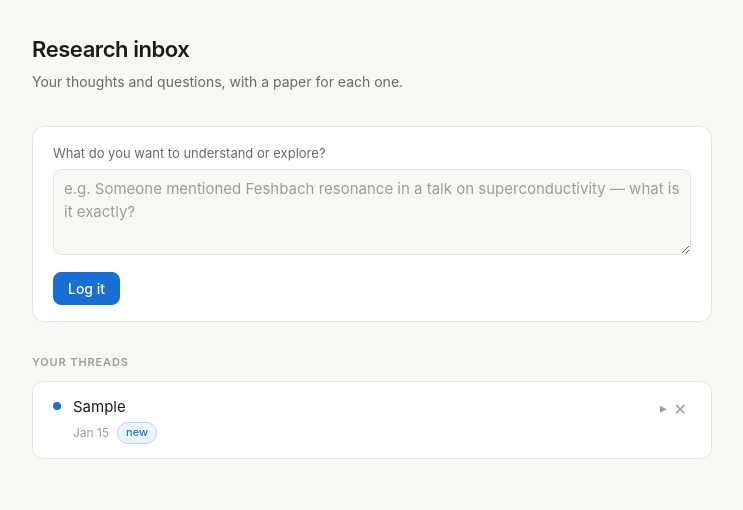
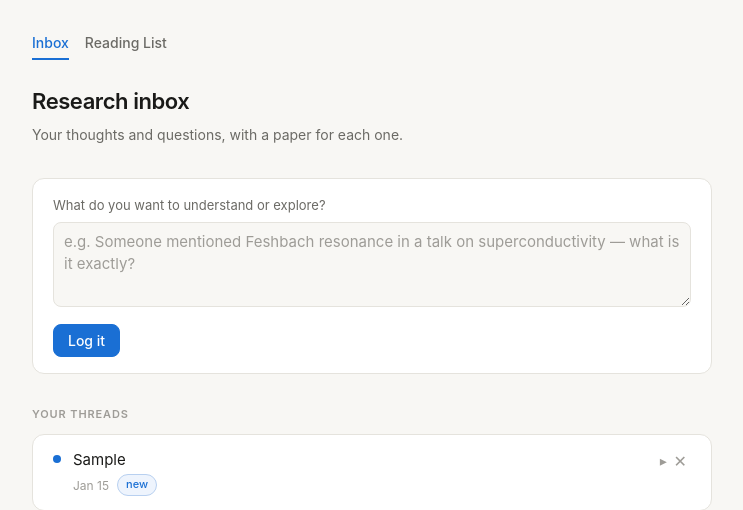
Before and after one commit to GoodStuff11/research-inbox, a Flask app: page / in a window 1280 px wide. Shown: the top 510 px of the page, without its empty margins (268-1011 px from the left). Run offline with Flask 3, Linux system fonts and the light colour scheme; tables that the repository leaves empty hold one stand-in row (values such as "Sample post").

Commit message:
Add nav and 'Add to reading list' button to the inbox page

```diff
--- a/templates/index.html
+++ b/templates/index.html
@@ -58,6 +58,11 @@
   header { margin-bottom: 2rem; }
   header h1 { font-size: 22px; font-weight: 600; letter-spacing: -0.02em; }
   header p { font-size: 14px; color: var(--text-2); margin-top: 4px; }
+  .top-nav { display: flex; gap: 16px; margin-bottom: 1.5rem; }
+  .top-nav a { font-size: 14px; font-weight: 500; color: var(--text-2); text-decoration: none; padding-bottom: 4px; border-bottom: 2px solid transparent; }
+  .top-nav a:hover { color: var(--text); }
+  .top-nav a.active { color: var(--accent); border-bottom-color: var(--accent); }
+  .card-actions { display: flex; gap: 8px; align-items: center; flex-wrap: wrap; margin-top: 4px; }
 
   /* Capture */
   .capture {
@@ -196,6 +201,7 @@
 </head>
 <body>
 <div class="container">
+  {% include "_nav.html" %}
   <header>
     <h1>Research inbox</h1>
     <p>Your thoughts and questions, with a paper for each one.</p>
@@ -222,6 +228,7 @@
 <script>
 let entries = [];
 let expandedIds = new Set();
+let addedIds = new Set();
 let pollTimer = null;
 
 async function loadEntries() {
@@ -275,6 +282,13 @@ async function refind(id, e) {
   loadEntries();
 }
 
+async function addToReadingList(id, e) {
+  e.stopPropagation();
+  await fetch('/api/entries/' + id + '/add-to-reading-list', {method: 'POST'});
+  addedIds.add(id);
+  render();
+}
+
 function toggle(id) {
   if (expandedIds.has(id)) expandedIds.delete(id);
   else expandedIds.add(id);
@@ -317,7 +331,12 @@ function render() {
         <a class="paper-title" href="${url}" target="_blank" rel="noopener">${esc(entry.paper_title)}</a>
         <div class="paper-authors">${esc(entry.paper_authors || '')}${entry.paper_venue ? ' · ' + esc(entry.paper_venue) : ''}</div>
         <div class="why-box"><div class="why-label">Why this paper</div>${esc(entry.paper_why || '')}</div>
-        <button class="sm" onclick="refind(${entry.id}, event)">↺ Find another</button>
+        <div class="card-actions">
+          <button class="sm" onclick="refind(${entry.id}, event)">↺ Find another</button>
+          ${addedIds.has(entry.id)
+            ? `<button class="sm" disabled>✓ Added</button>`
+            : `<button class="sm" onclick="addToReadingList(${entry.id}, event)">+ Add to reading list</button>`}
+        </div>
       </div>`;
     } else if (entry.status === 'error') {
       bodyHTML = `<div class="entry-body">
```
